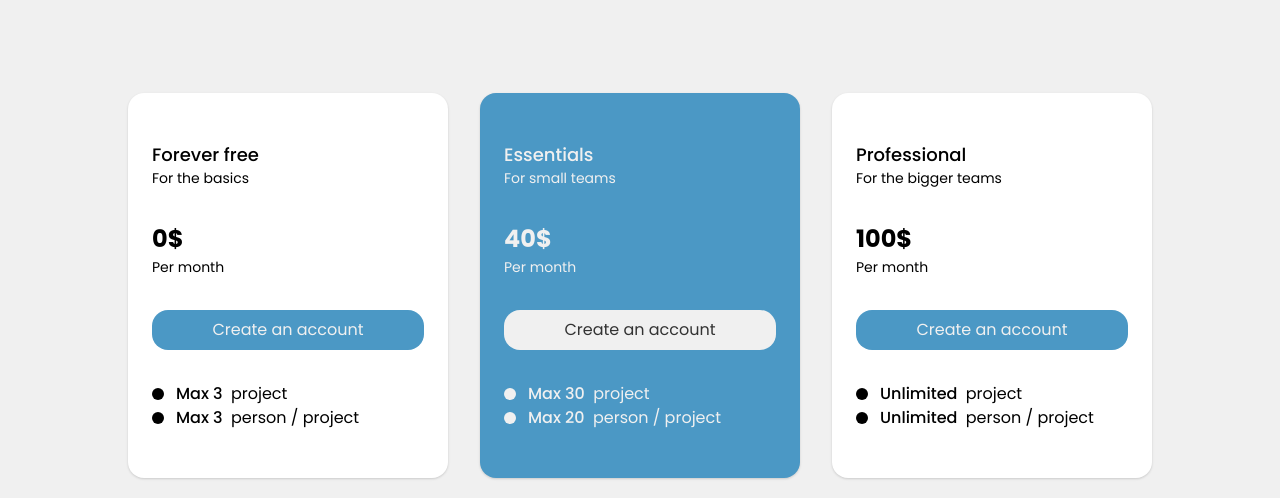
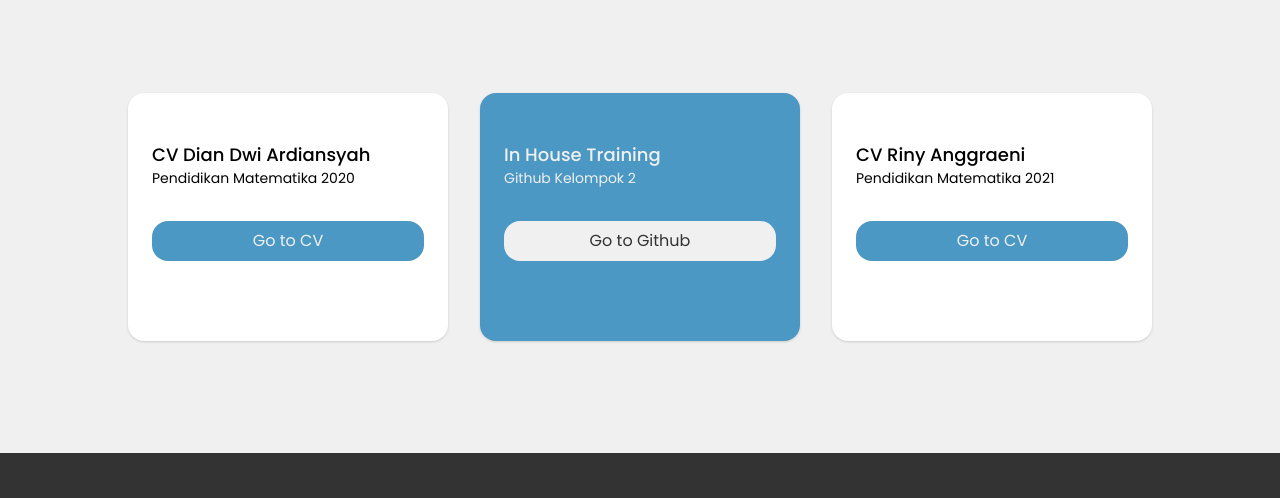
Before and after one commit to Arisfir/IHTpage, a website: page index.html in a window 1280 px wide. Shown: the part 3455-3953 px from the top of the page. Drawn offline with Linux system fonts and the light colour scheme.

Commit message:
add page

```diff
--- a/index.html
+++ b/index.html
@@ -192,39 +192,21 @@
         <h1 class="text-2xl font-bold text-center sm:text-5xl mb-16">Ready to start with ideas.io?</h1>
         <div class="w-full flex flex-row py-8 sm:flex flex-wrap justify-center  items-center gap-8">
           <div class="w-full max-w-xs bg-white rounded-2xl px-6 py-12 shadow sm:w-80">
-            <h3 class="text-lg font-medium">Forever free</h3>
-            <p class="text-tiny">For the basics</p>
-            <h3 class="text-2xl font-bold mt-8">0$</h3>
-            <p class="text-tiny">Per month</p>
-            <a href="#" class="bg-cs-blue text-cs-white w-full block text-center rounded-2xl py-2 my-8">Create an account</a>
-            <ul>
-              <li class="flex items-center"><span class="h-3 w-3 bg-black block rounded-full mr-3"></span><span class="text-bold font-medium">Max 3 &nbsp;</span> project</li>
-              <li class="flex items-center"><span class="h-3 w-3 bg-black block rounded-full mr-3"></span><span class="text-bold font-medium">Max 3 &nbsp;</span> person / project</li>
-            </ul>
+            <h3 class="text-lg font-medium">CV Dian Dwi Ardiansyah</h3>
+            <p class="text-tiny">Pendidikan Matematika 2020</p>
+            <a href="#" class="bg-cs-blue text-cs-white w-full block text-center rounded-2xl py-2 my-8">Go to CV</a>
           </div>
 
             <div class="w-full bg-cs-blue rounded-2xl px-6 py-12 text-cs-white max-w-xs shadow sm:w-80">
-              <h3 class="text-lg font-medium">Essentials</h3>
-              <p class="text-tiny">For small teams</p>
-              <h3 class="text-2xl font-bold mt-8">40$</h3>
-              <p class="text-tiny">Per month</p>
-              <a href="#" class="bg-cs-white text-cs-black w-full block text-center rounded-2xl py-2 my-8">Create an account</a>
-              <ul>
-                <li class="flex items-center"><span class="h-3 w-3 bg-cs-white block rounded-full mr-3"></span><span class="text-bold font-medium">Max 30 &nbsp;</span> project</li>
-                <li class="flex items-center"><span class="h-3 w-3 bg-cs-white block rounded-full mr-3"></span><span class="text-bold font-medium">Max 20 &nbsp;</span> person / project</li>
-              </ul>
+              <h3 class="text-lg font-medium">In House Training</h3>
+              <p class="text-tiny">Github Kelompok 2</p>
+              <a href="#" class="bg-cs-white text-cs-black w-full block text-center rounded-2xl py-2 my-8">Go to Github</a>
             </div>
 
           <div class="w-full bg-white rounded-2xl px-6 py-12 max-w-xs shadow sm:w-80">
-            <h3 class="text-lg font-medium">Professional</h3>
-            <p class="text-tiny">For the bigger teams</p>
-            <h3 class="text-2xl font-bold mt-8">100$</h3>
-            <p class="text-tiny">Per month</p>
-            <a href="#" class="bg-cs-blue text-cs-white w-full block text-center rounded-2xl py-2 my-8">Create an account</a>
-            <ul>
-              <li class="flex items-center"><span class="h-3 w-3 bg-black block rounded-full mr-3"></span><span class="text-bold font-medium">Unlimited &nbsp;</span> project</li>
-              <li class="flex items-center"><span class="h-3 w-3 bg-black block rounded-full mr-3"></span><span class="text-bold font-medium">Unlimited &nbsp;</span> person / project</li>
-            </ul>
+            <h3 class="text-lg font-medium">CV Riny Anggraeni</h3>
+            <p class="text-tiny">Pendidikan Matematika 2021</p>
+            <a href="#" class="bg-cs-blue text-cs-white w-full block text-center rounded-2xl py-2 my-8">Go to CV</a>
           </div>
         </div>
       </section>
```
